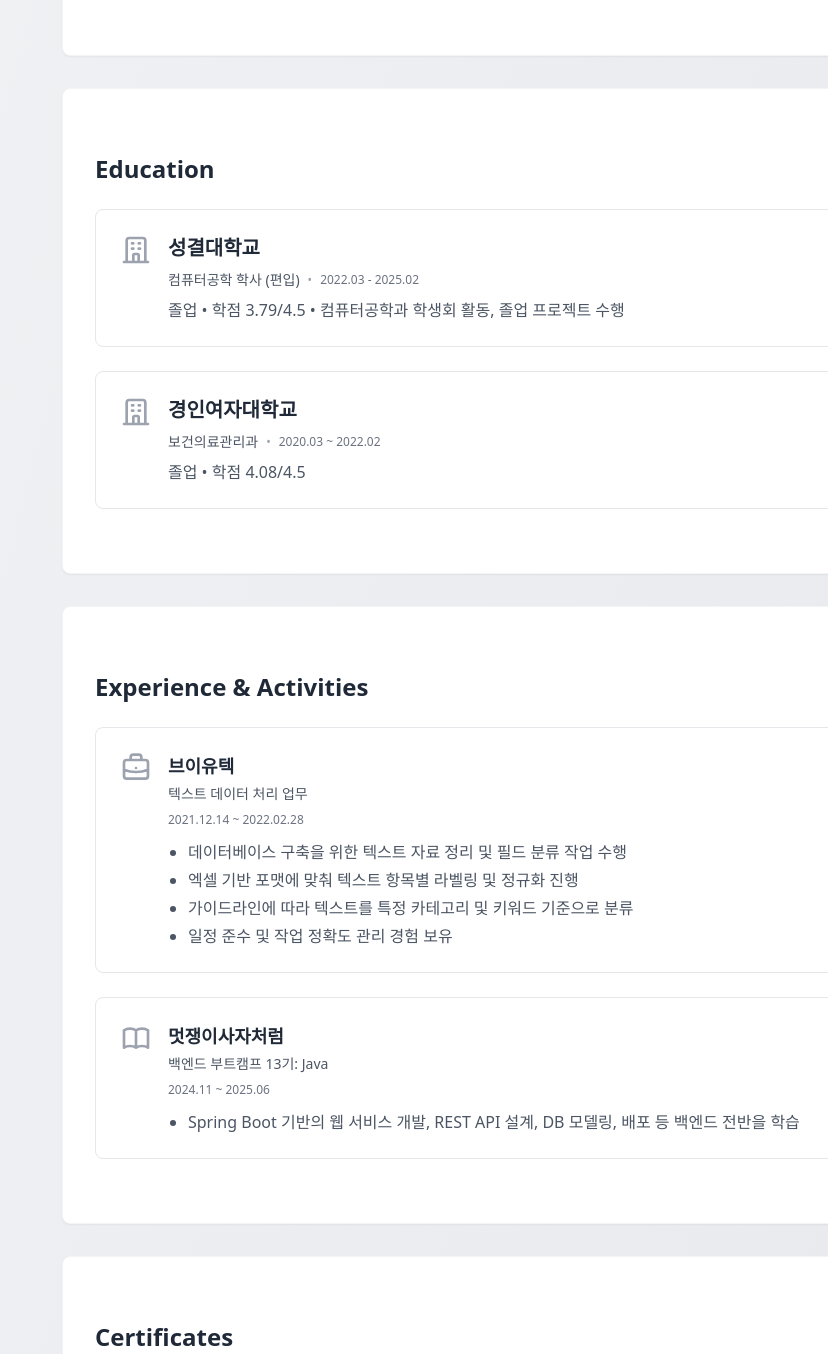
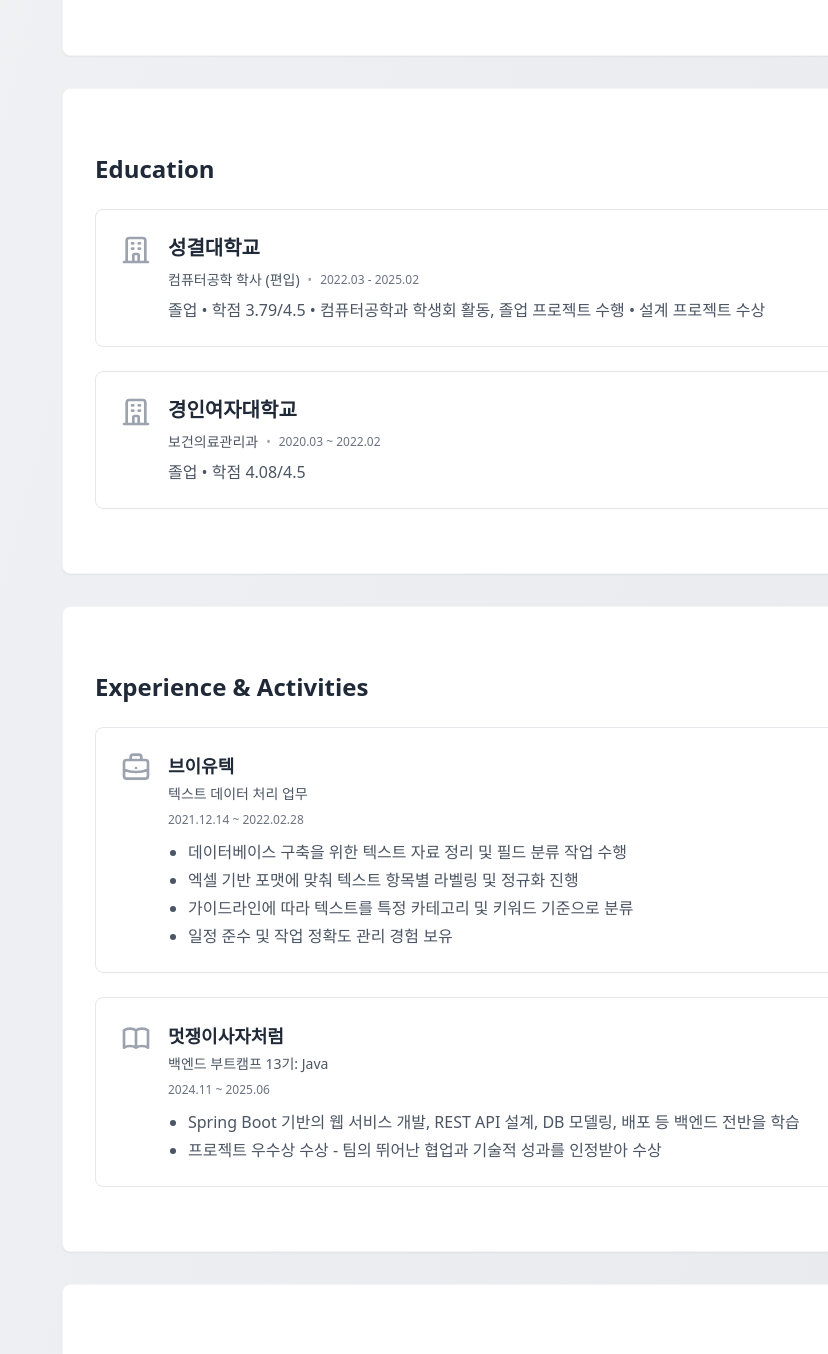
Before and after one commit to jiyuuuuun/Portfolio, a Next.js app: page / in a window 1280 px wide. Shown: the part 975-2329 px from the top of the page, without its empty margins (452-1280 px from the left). Built offline with nearby package versions, Linux system fonts and the light colour scheme.

Commit message:
수상 이력 추가

```diff
--- a/src/components/Education.tsx
+++ b/src/components/Education.tsx
@@ -4,7 +4,7 @@ export default function Education() {
       title: "성결대학교",
       degree: "컴퓨터공학 학사 (편입)",
       period: "2022.03 - 2025.02",
-      description: "졸업 • 학점 3.79/4.5 • 컴퓨터공학과 학생회 활동, 졸업 프로젝트 수행",
+      description: "졸업 • 학점 3.79/4.5 • 컴퓨터공학과 학생회 활동, 졸업 프로젝트 수행 • 설계 프로젝트 수상",
       icon: (
         <svg className="w-8 h-8 text-gray-400" fill="none" viewBox="0 0 24 24" stroke="currentColor">
           <path strokeLinecap="round" strokeLinejoin="round" strokeWidth={2} d="M19 21V5a2 2 0 00-2-2H7a2 2 0 00-2 2v16m14 0h2m-2 0h-5m-9 0H3m2 0h5M9 7h1m-1 4h1m4-4h1m-1 4h1m-5 10v-5a1 1 0 011-1h2a1 1 0 011 1v5m-4 0h4" />
--- a/src/components/Experience.tsx
+++ b/src/components/Experience.tsx
@@ -21,7 +21,8 @@ export default function Experience() {
       subtitle: "백엔드 부트캠프 13기: Java",
       period: "2024.11 ~ 2025.06",
       description: [
-        "Spring Boot 기반의 웹 서비스 개발, REST API 설계, DB 모델링, 배포 등 백엔드 전반을 학습"
+        "Spring Boot 기반의 웹 서비스 개발, REST API 설계, DB 모델링, 배포 등 백엔드 전반을 학습",
+        "프로젝트 우수상 수상 - 팀의 뛰어난 협업과 기술적 성과를 인정받아 수상"
       ],
       icon: (
         <svg className="w-8 h-8 text-gray-400" fill="none" viewBox="0 0 24 24" stroke="currentColor">
```
